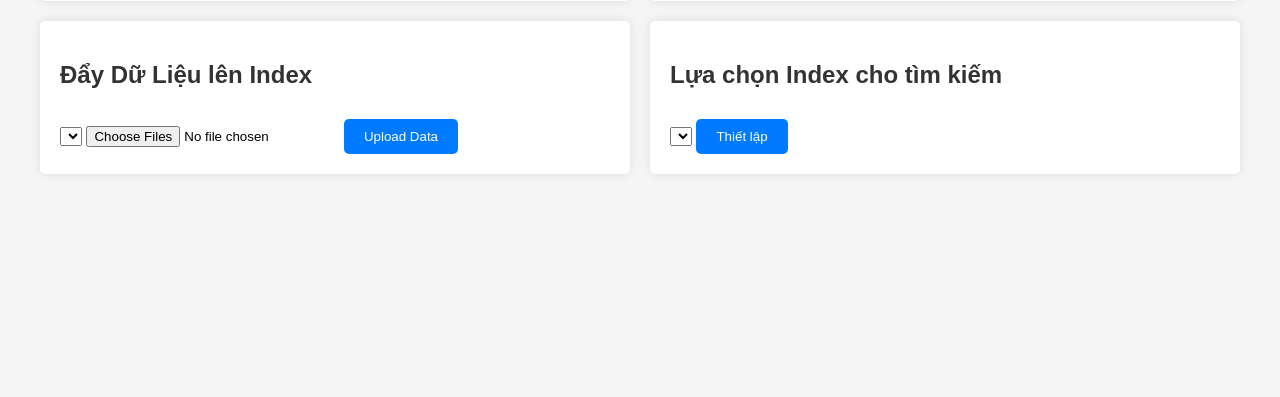
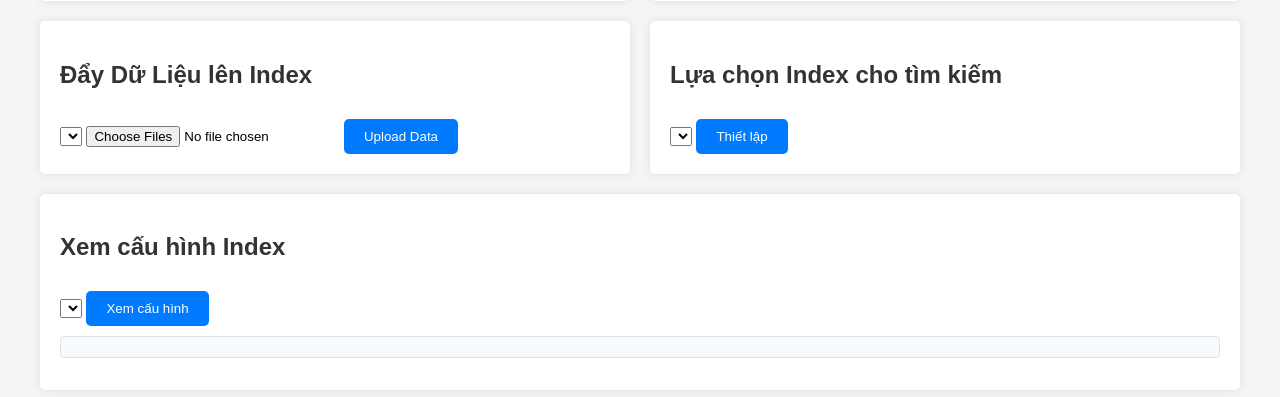
Before and after one commit to minhnguyenhai/animal-search-engine, a Flask app: page /admin/ in a window 1280 px wide. Shown: the part 288-685 px from the top of the page. Run offline with Flask 3, Linux system fonts and the light colour scheme; data that the repository does not hold is empty.

Commit message:
feat: xem cấu hình index

```diff
--- a/app_demo/app/routes/adminRoutes.py
+++ b/app_demo/app/routes/adminRoutes.py
@@ -119,3 +119,15 @@ def delete_index(index_name):
             "error": "Internal server error.",
             "message": str(e)
         }), 500
+
+
+@admin.route('/index-config/<index_name>', methods=['GET'])
+def get_index_config(index_name):
+    try:
+        config = index_service.get_index_config(index_name)
+        return jsonify(config)
+    except Exception as e:
+        return jsonify({
+            "error": "Internal server error.",
+            "message": str(e)
+        }), 500
--- a/app_demo/app/service/index_service.py
+++ b/app_demo/app/service/index_service.py
@@ -39,7 +39,7 @@ class IndexService:
 
     def create_index(self, index_name: str):
         try:
-            index_config_path = "app_demo/app/utils/sad_config.json"
+            index_config_path = "app_demo/app/utils/index_config1.json"
             with open(index_config_path, "r", encoding="utf-8") as f:
                 index_config = json.load(f)
 
@@ -92,3 +92,18 @@ class IndexService:
         except Exception as e:
             print(f"Error deleting index: {str(e)}")
             return False
+
+
+    def get_index_config(self, index_name: str):
+        try:
+            settings = self.elastic.es.indices.get_settings(index=index_name)[index_name]["settings"]
+            mappings = self.elastic.es.indices.get_mapping(index=index_name)[index_name]["mappings"]
+            config = {
+                "settings": settings,
+                "mappings": mappings
+            }
+            print(f"Index config: {config}")
+            return config
+        except Exception as e:
+            print(f"Error getting index config: {str(e)}")
+            raise e
--- a/app_demo/app/static/css/admin.css
+++ b/app_demo/app/static/css/admin.css
@@ -93,3 +93,15 @@ textarea {
     text-decoration: none;
     cursor: pointer;
 }
+
+#index-config-display {
+    margin-top: 10px;
+    padding: 10px;
+    background-color: #f8f9fa;
+    border: 1px solid #dee2e6;
+    border-radius: 4px;
+    white-space: pre-wrap;
+    word-wrap: break-word;
+    font-family: monospace;
+    font-size: 12px;
+}
--- a/app_demo/app/static/js/admin.js
+++ b/app_demo/app/static/js/admin.js
@@ -13,15 +13,18 @@ document.addEventListener('DOMContentLoaded', function() {
             const indexList = $('#index-list');
             const selectClientIndex = $('#select-index-search');
             const selectUploadIndex = $('#select-index-upload');
+            const selectConfigIndex = $('#select-index-config');
 
             indexList.empty();
             selectClientIndex.empty();
             selectUploadIndex.empty();
+            selectConfigIndex.empty();
 
             remainingIndexes.forEach(index => {
                 indexList.append(`<li>${index.name} (${index.count}) <button class="delete-index" data-index="${index.name}">Xoá</button></li>`);
                 selectClientIndex.append(`<option value="${index.name}">${index.name}</option>`);
                 selectUploadIndex.append(`<option value="${index.name}">${index.name}</option>`);
+                selectConfigIndex.append(`<option value="${index.name}">${index.name}</option>`);
             });
         })
         .catch(error => console.error('Error:', error));
@@ -40,15 +43,18 @@ $(document).ready(function () {
             const indexList = $('#index-list');
             const selectClientIndex = $('#select-index-search');
             const selectUploadIndex = $('#select-index-upload');
+            const selectConfigIndex = $('#select-index-config');
 
             indexList.empty();
             selectClientIndex.empty();
             selectUploadIndex.empty();
+            selectConfigIndex.empty();
 
             remainingIndexes.forEach(index => {
                 indexList.append(`<li>${index.name} (${index.count}) <button class="delete-index" data-index="${index.name}">Xoá</button></li>`);
                 selectClientIndex.append(`<option value="${index.name}">${index.name}</option>`);
                 selectUploadIndex.append(`<option value="${index.name}">${index.name}</option>`);
+                selectConfigIndex.append(`<option value="${index.name}">${index.name}</option>`);
             });
 
             // Set default selected value if there are any indexes
@@ -193,6 +199,14 @@ $(document).ready(function () {
         }
     });
 
+    // Xem c���u hình Index
+    $('#view-index-config').click(function () {
+        const indexName = $('#select-index-config').val();
+        $.get(`/admin/index-config/${indexName}`, function (data) {
+            $('#index-config-display').text(JSON.stringify(data, null, 2));
+        }).fail(() => alert('Lỗi khi lấy cấu hình index.'));
+    });
+
     // Popup functionality
     var popup = document.getElementById("create-index-popup");
     var btn = document.getElementById("create-index-button");
--- a/app_demo/app/templates/admin.html
+++ b/app_demo/app/templates/admin.html
@@ -45,6 +45,14 @@
             </select>
             <button id="set-client-index">Thiết lập</button>
         </section>
+
+        <!-- Xem cấu hình Index -->
+        <section id="view-index-config-section" class="scrollable-section">
+            <h2>Xem cấu hình Index</h2>
+            <select id="select-index-config"></select>
+            <button id="view-index-config">Xem cấu hình</button>
+            <pre id="index-config-display"></pre>
+        </section>
     </div>
 </body>
 </html>
```
Also changed, not shown: app_demo/app/static/css/main.css (+19 -0 lines).
